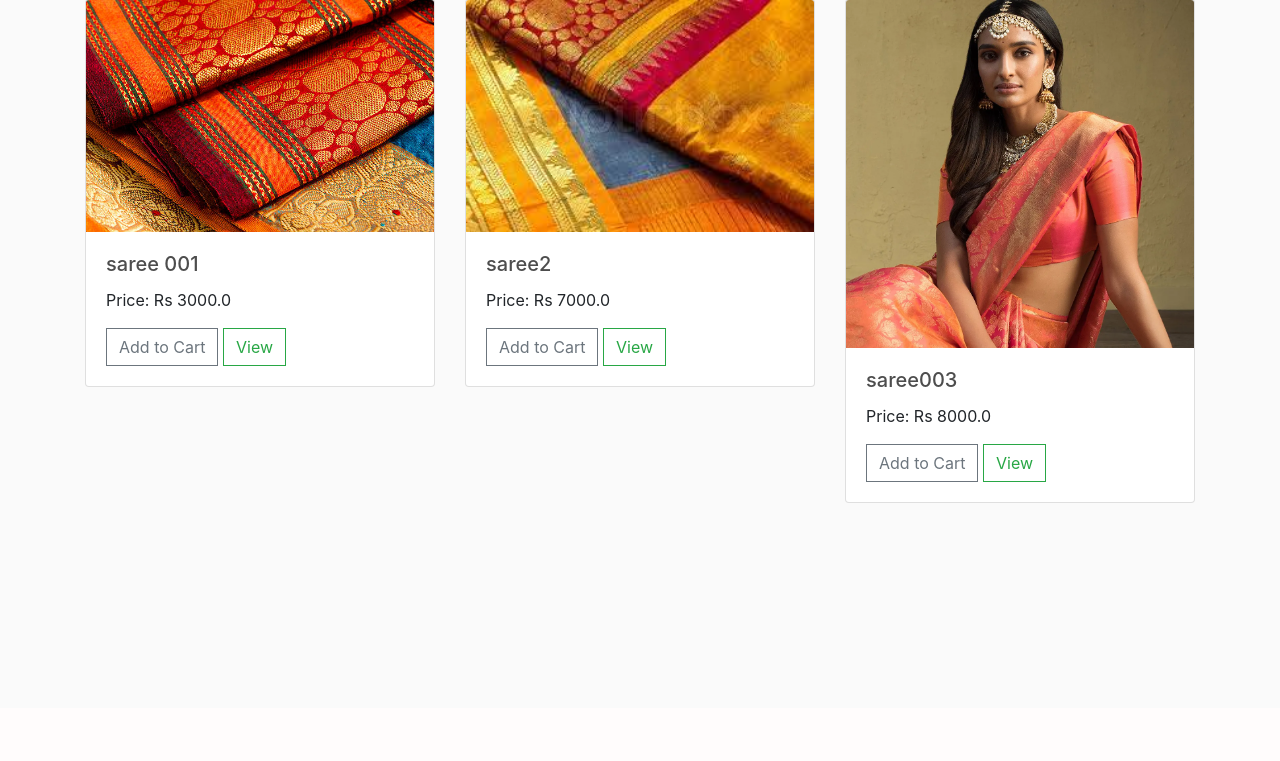
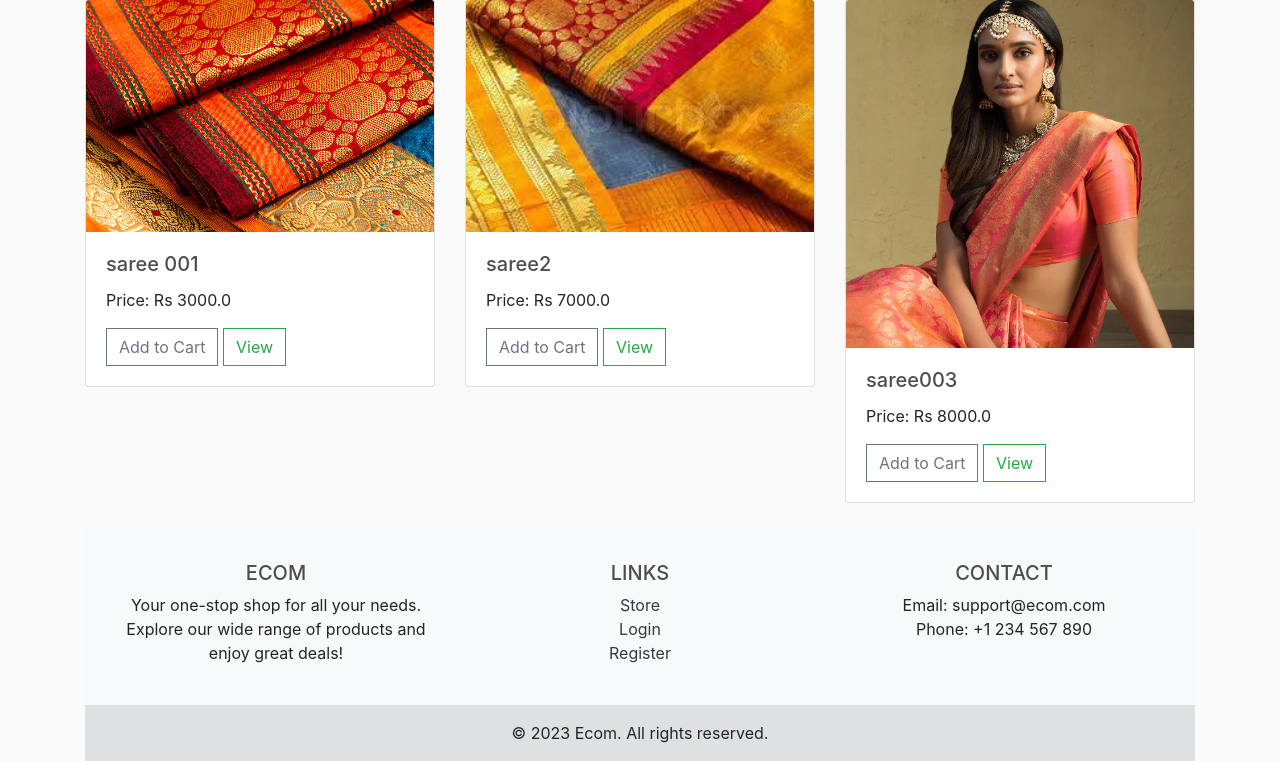
Before and after one commit to yashzob/jaipurSarees, a Django app: page / in a window 1280 px wide. Shown: the part 92-853 px from the top of the page. Before the commit the page ends 595 px from the top, so only its background shows below. Run offline with Django 4.2, Linux system fonts and the light colour scheme; data comes from the database, SQL or seed files in the repository; both versions use the stored data as it was after the commit; parts of the project's set-up code (start-up, migrations or seed data) failed here and were passed over; some libraries are stand-ins or nearby versions.

Commit message:
footer is addedin store.html

```diff
--- /dev/null
+++ b/store/templates/store/footer.html
@@ -0,0 +1,40 @@
+<footer class="bg-light text-center text-lg-start">
+    <div class="container p-4">
+        <div class="row">
+            <div class="col-lg-4 col-md-12 mb-4 mb-md-0">
+                <h5 class="text-uppercase">Ecom</h5>
+                <p>
+                    Your one-stop shop for all your needs. Explore our wide range of products and enjoy great deals!
+                </p>
+            </div>
+
+            <div class="col-lg-4 col-md-6 mb-4 mb-md-0">
+                <h5 class="text-uppercase">Links</h5>
+                <ul class="list-unstyled">
+                    <li>
+                        <a href="{% url 'store' %}" class="text-dark">Store</a>
+                    </li>
+
+                    <li>
+                        <a href="{% url 'login' %}" class="text-dark">Login</a>
+                    </li>
+                    <li>
+                        <a href="{% url 'register' %}" class="text-dark">Register</a>
+                    </li>
+                </ul>
+            </div>
+
+            <div class="col-lg-4 col-md-6 mb-4 mb-md-0">
+                <h5 class="text-uppercase">Contact</h5>
+                <p>
+                    Email: support@ecom.com<br>
+                    Phone: +1 234 567 890
+                </p>
+            </div>
+        </div>
+    </div>
+
+    <div class="text-center p-3" style="background-color: rgba(0, 0, 0, 0.1);">
+        © 2023 Ecom. All rights reserved.
+    </div>
+</footer>
--- a/store/templates/store/store.html
+++ b/store/templates/store/store.html
@@ -11,9 +11,7 @@
 					<h5 class="card-title">{{ product.name }}</h5>
 					<p class="card-text">Price: Rs {{ product.price }}</p>
 					<button data-product="{{ product.id }}" data-action="add" data-user="{{ user }}" class="btn btn-outline-secondary update-cart">Add to Cart</button>
-
-<a href="{% url 'product_detail' product.id %}" class="btn btn-outline-success">View</a>
-
+					<a href="{% url 'product_detail' product.id %}" class="btn btn-outline-success">View</a>
 				</div>
 			</div>
 		</div>
@@ -22,4 +20,8 @@
 
 	<!-- Load cart.js -->
 	<script src="{% static 'js/cart.js' %}"></script>
+
+    {% include 'store/footer.html' %}  <!-- Include the footer here -->
+
+    <!-- Note: The link to 'my_orders' has been removed as per user request. -->
 {% endblock content %}
```
Also changed, not shown: store/templates/store/sitemap.html (added, +35 -0 lines), db.sqlite3.
